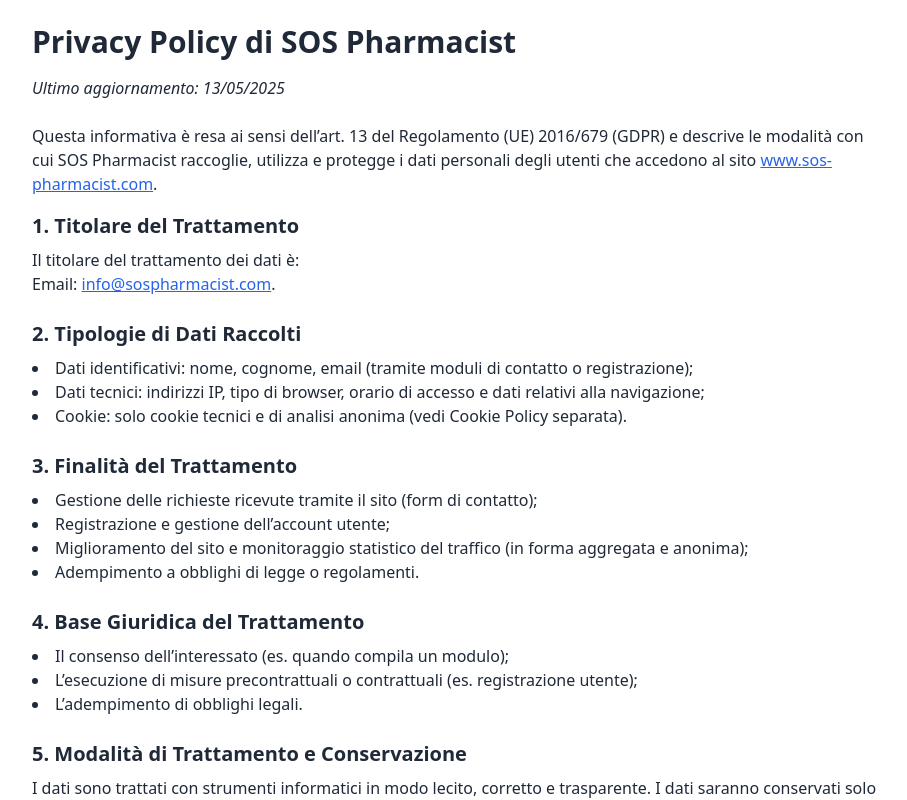
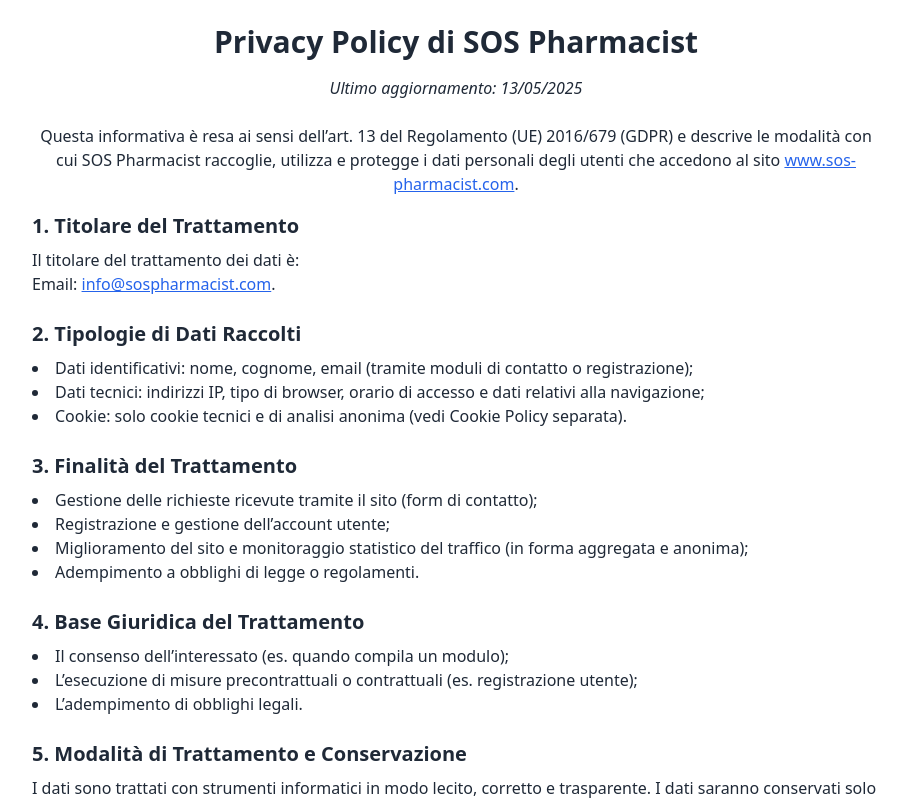
Before and after one commit to arash-96/farmacisti_finder, a React (Vite) app in the folder frontend/: page /privacy in a window 1280 px wide. Shown: the top 800 px of the page, without its empty margins (184-1091 px from the left). Built offline with nearby package versions, Linux system fonts and the light colour scheme; no server answers; the HTML template or start-up script is replaced by a standard one.

Commit message:
aggiustata privacy policy

```diff
--- a/frontend/src/pages/Privacy.jsx
+++ b/frontend/src/pages/Privacy.jsx
@@ -1,10 +1,10 @@
 const PrivacyPolicy = () => {
     return (
         <main className="p-6 max-w-4xl mx-auto text-gray-800">
-            <h1 className="text-3xl font-bold mb-4">Privacy Policy di SOS Pharmacist</h1>
-            <p className="italic mb-6">Ultimo aggiornamento: 13/05/2025</p>
+            <h1 className="text-3xl font-bold mb-4 text-center">Privacy Policy di SOS Pharmacist</h1>
+            <p className="italic mb-6 text-center">Ultimo aggiornamento: 13/05/2025</p>
 
-            <p className="mb-4">
+            <p className="mb-4 text-center">
                 Questa informativa è resa ai sensi dell’art. 13 del Regolamento (UE) 2016/679 (GDPR) e descrive le modalità con cui SOS Pharmacist raccoglie, utilizza e protegge i dati personali degli utenti che accedono al sito{" "}
                 <a href="https://www.sos-pharmacist.com" className="text-blue-600 underline" target="_blank" rel="noopener noreferrer">
                     www.sos-pharmacist.com
```
